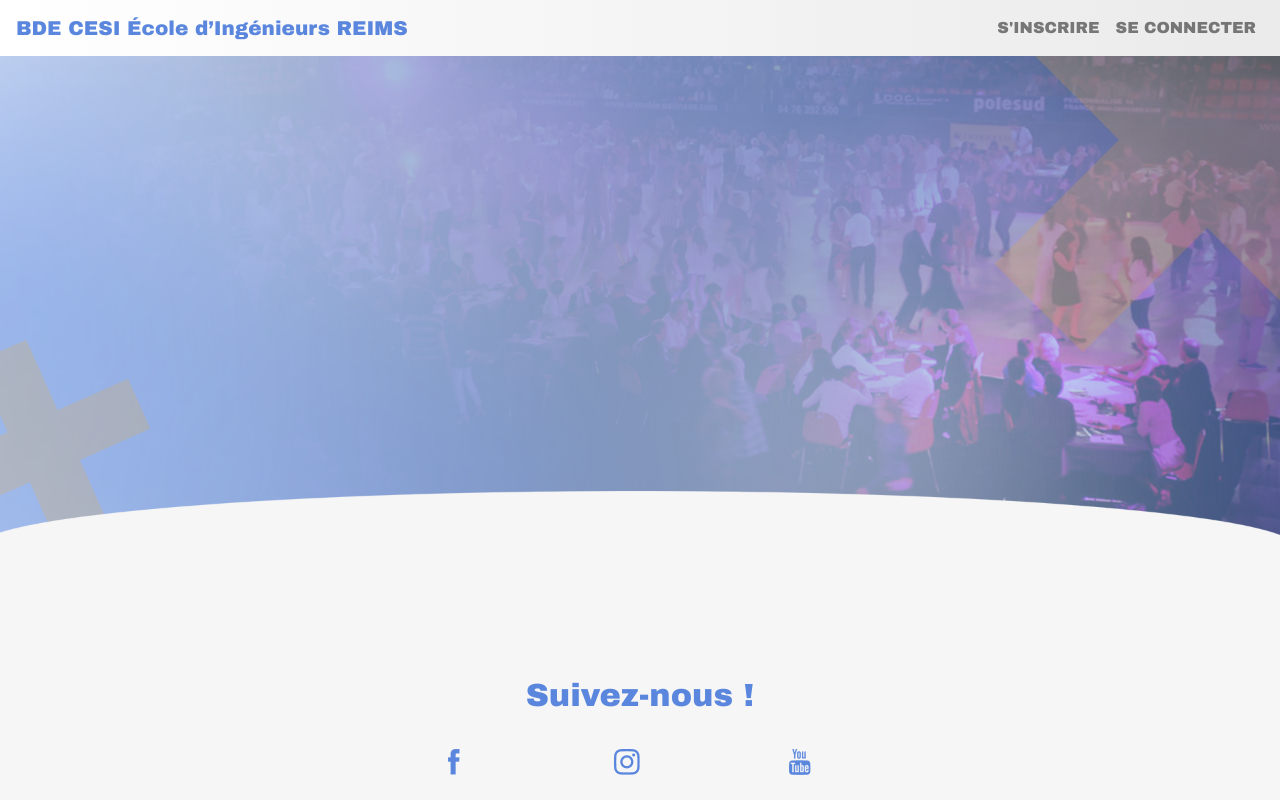
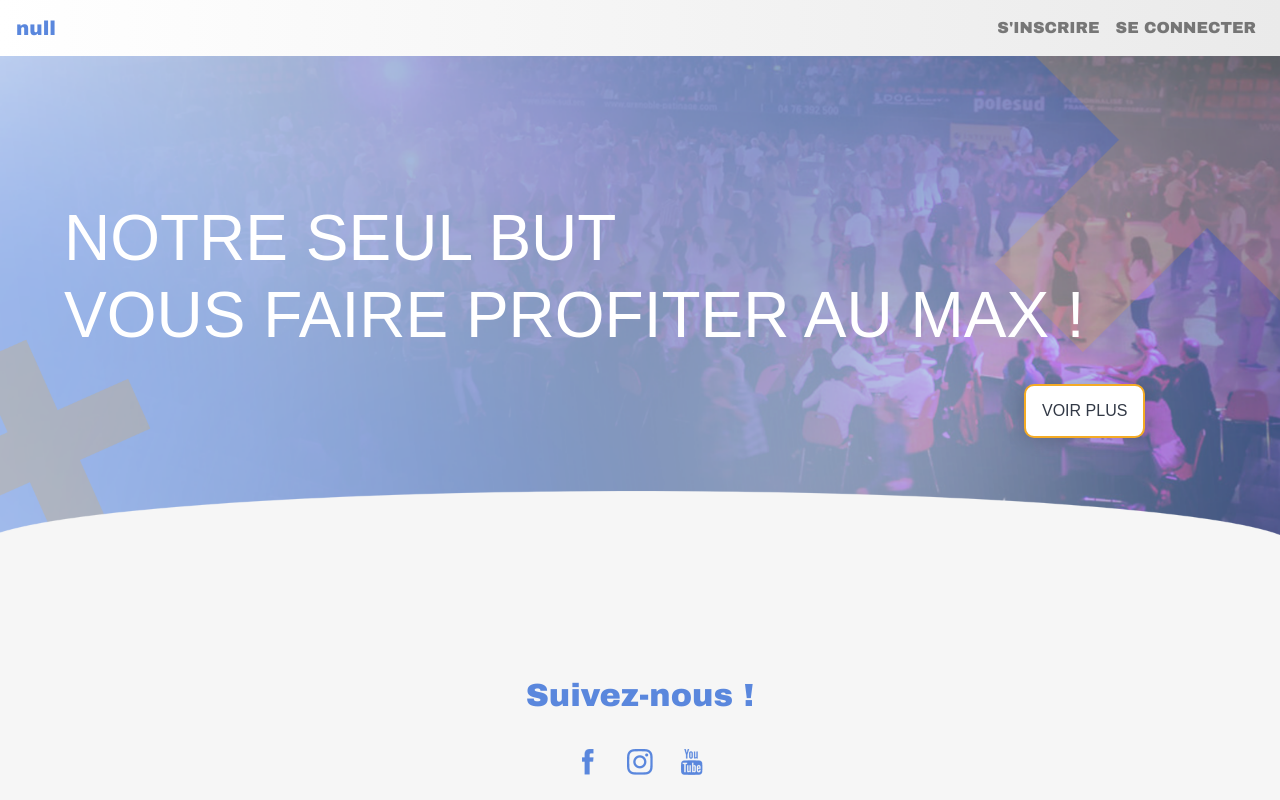
Before and after one commit to AHIsma/ProjetWeb, a PHP site: page /bdecesicampus.php in a window 1280 px wide. Run offline with PHP 8.4, Linux system fonts and the light colour scheme.

Commit message:
Adaptation de la page au campus et ajour du bouton redirection vers la page boutique

```diff
--- a/assets/css/style.css
+++ b/assets/css/style.css
@@ -53,6 +53,7 @@
 }
 
 .navbar-brand {
+    font-weight: 500;
     color: #5A87DD !important;
 }
 
@@ -61,7 +62,50 @@
 }
 
 .image_soiree {
+    position: relative;
     width: 100%;
+}
+
+.text_sur_image_bdecesicampus {
+    position: absolute;
+    top: 25%;
+    margin-left: 5%;
+    font-family: "True Lies", "Neusa Next Std", Arial, Verdana, sans-serif;
+    color: white;
+}
+
+.text_sur_image_bdecesicampus h1 {
+    font-size: 4em;
+}
+
+ul.voir_plus_bdecesicampus li {
+    position: absolute;
+    top: 48%;
+    margin-left: 80%;
+    font: 1rem 'Fira Sans', sans-serif;
+    display: block;
+    padding: 1em;
+    color: rgb(50, 57, 70);
+    background-color: white;
+    box-shadow: 0 0 20px rgba(0, 0, 0, .2);
+    cursor: pointer;
+    border: 2px solid #F4AB25;
+    border-radius: 10px;
+    text-align: center;
+
+}
+
+ul.voir_plus_bdecesicampus a {
+    text-decoration: none;
+}
+
+ul.voir_plus_bdecesicampus li:hover {
+    background-color: #F4AB25;
+    color: cornsilk;
+}
+.closecolor:hover
+{
+    color: white;
 }
 
 .footer_bdecesicampus {
@@ -79,17 +123,67 @@
 }
 
 .footer_bdecesicampus p {
+    min-width: 100%;
     align-items: center;
+    text-align: center;
 }
 
 .sociaux {
     display: flex;
     list-style-type: none;
-    min-width: 50%;
-    align-items: center;
-    justify-content: space-evenly;
+    text-align: center;
 }
 
 .footer_bdecesicampus ul li img {
     width: 50%;
 }
+
+@media screen and (max-width: 1024px) {
+
+    .navbar-brand {
+        font-size: 0.9em;
+    }
+
+    .image_soiree {
+        display: none;
+    }
+
+    .text_sur_image_bdecesicampus {
+        position: relative;
+        margin-top: 10%;
+        margin-left: 3%;
+        color: #515C6F;
+    }
+    .text_sur_image_bdecesicampus h1 {
+       font-size: 2em;
+    }
+
+    ul.voir_plus_bdecesicampus li {
+        position: relative;
+        /* width: 20%; */
+        margin-top: 10%;
+        margin-left: 50%;
+        margin-right: 10%;
+        text-align: center;
+    }
+
+}
+
+@media screen and (max-height: 380px) {
+    .image_soiree {
+        display: none;
+    }
+
+    .text_sur_image_bdecesicampus {
+        position: relative;
+        margin-top: 20%;
+        margin-left: 3%;
+        color: #515C6F;
+    }
+    ul.voir_plus_bdecesicampus li {
+        position: relative;
+        margin-top: 20%;
+        margin-left: 3%;
+        color: #515C6F;
+    }
+}
--- a/assets/js/javaS.js
+++ /dev/null
@@ -1,4 +0,0 @@
-$(".dropdown-menu .dropdown-item").click(function () {
-  $(".btn:first-child").html($(this).text())
-    window.location = "bdecesicampus.php";
-});
--- /dev/null
+++ b/assets/js/javaS1.js
@@ -0,0 +1,6 @@
+$(".dropdown-menu .dropdown-item").click(function () {
+  $(".btn:first-child").html($(this).text())
+  $campus = $(".btn").text();
+  localStorage.setItem("campus", $campus);
+  window.location = "bdecesicampus.php";
+});
--- /dev/null
+++ b/assets/js/javaS2.js
@@ -0,0 +1,5 @@
+
+var nomcampus = localStorage.getItem("campus");
+$changementcampus = $(".navbar-brand");
+
+$changementcampus.append("" + nomcampus + "");
--- a/bdecesicampus.php
+++ b/bdecesicampus.php
@@ -14,9 +14,10 @@
 <body class="body_bdecesicampus">
 	<header>
 		<nav class="navbar navbar-expand-lg navbar-light bg-light">
-			<a class="navbar-brand" href="#">BDE CESI École d’Ingénieurs REIMS</a>
-			<button class="navbar-toggler ml-auto" type="button" data-toggle="collapse" data-target="#navbarNavAltMarkup"
-				aria-controls="navbarNavAltMarkup" aria-expanded="false" aria-label="Toggle navigation">
+			<a class="navbar-brand" href="#"></a>
+			<button class="navbar-toggler ml-auto" type="button" data-toggle="collapse"
+				data-target="#navbarNavAltMarkup" aria-controls="navbarNavAltMarkup" aria-expanded="false"
+				aria-label="Toggle navigation">
 				<span class="navbar-toggler-icon"></span>
 			</button>
 			<div class="collapse navbar-collapse" id="navbarNavAltMarkup">
@@ -31,14 +32,26 @@
 		<aside class="image_soiree_design">
 			<img class="image_soiree" src="assets/images/image_soirée_BDE_CESI_REIMS.png"
 				alt="Image d'un evenement BDE" />
+			<div class="text_sur_image_bdecesicampus">
+				<h1>NOTRE SEUL BUT<br>
+					VOUS FAIRE PROFITER AU MAX !</h1>
+			</div>
+			<div>
+				<ul class="voir_plus_bdecesicampus">
+				<a href="boutique.php"><li>VOIR PLUS </li></a>
+				</ul>
+			</div>
 		</aside>
 	</main>
 	<footer class="footer_bdecesicampus">
 		<p>Suivez-nous !</p>
 		<ul class="sociaux">
-		<li><a href="https://www.facebook.com/CESIingenieurs" target="_blank"><img class="fb" src="assets/images/ico_facebook.png" /> </a></li>
-		<li><a href="https://www.instagram.com/campus_cesi" target="_blank"><img class="insta" src="assets/images/ico_instagram.png" /></a></li>
-		<li><a href="https://www.youtube.com/channel/UCWanyqUivV6rjbTABGFI8pA" target="_blank"><img class="youtube" src="assets/images/ico_youtube.png" /></a></li>
+			<li><a href="https://www.facebook.com/CESIingenieurs" target="_blank"><img class="fb"
+						src="assets/images/ico_facebook.png" /> </a></li>
+			<li><a href="https://www.instagram.com/campus_cesi" target="_blank"><img class="insta"
+						src="assets/images/ico_instagram.png" /></a></li>
+			<li><a href="https://www.youtube.com/channel/UCWanyqUivV6rjbTABGFI8pA" target="_blank"><img class="youtube"
+						src="assets/images/ico_youtube.png" /></a></li>
 		</ul>
 	</footer>
 </body>
@@ -53,6 +66,6 @@
 </script>
 <script src="https://code.jquery.com/jquery-1.12.3.js" integrity="sha256-1XMpEtA4eKXNNpXcJ1pmMPs8JV+nwLdEqwiJeCQEkyc="
 	crossorigin="anonymous"></script>
-<script src="assets/js/javaS.js"></script>
+<script src="assets/js/javaS2.js"></script>
 
 </html>
--- a/index.php
+++ b/index.php
@@ -66,6 +66,6 @@
 </script>
 <script src="https://code.jquery.com/jquery-1.12.3.js" integrity="sha256-1XMpEtA4eKXNNpXcJ1pmMPs8JV+nwLdEqwiJeCQEkyc="
 	crossorigin="anonymous"></script>
-<script src="assets/js/javaS.js"></script>
+<script src="assets/js/javaS1.js"></script>
 
 </html>
```
Also changed, not shown: boutique.php (added).
